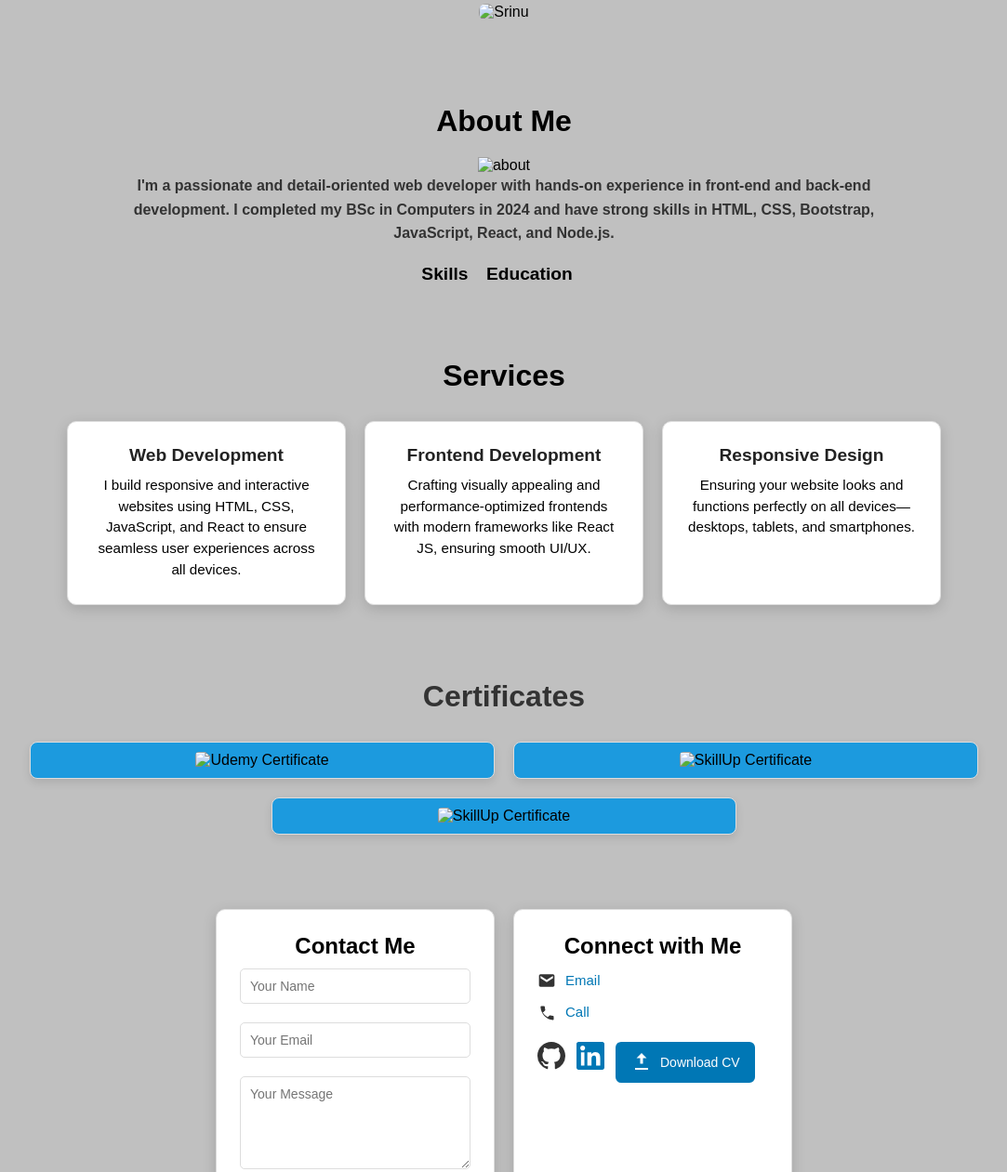
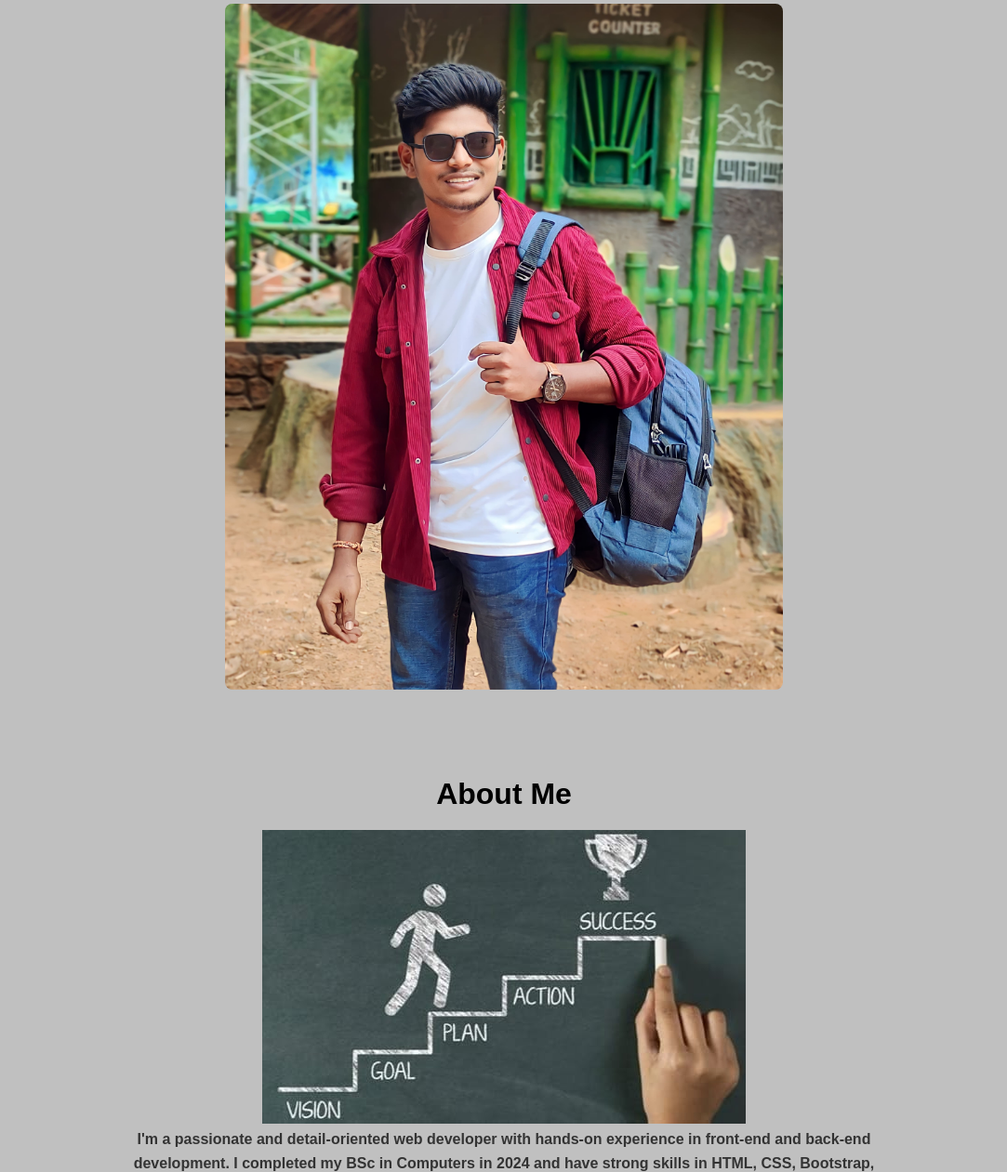
Before and after one commit to Srinu1505/Srinuk-portfolio-web, a plain HTML site: page index.html in a window 1280 px wide. Shown: the part 207-1468 px from the top of the page at 93% size, without its empty margins (98-1181 px from the left). Drawn offline with Linux system fonts and the light colour scheme.

Commit message:
index.html

```diff
--- a/index.html
+++ b/index.html
@@ -26,12 +26,12 @@
     <section id="home" style="background-color: silver;">
         <h1>Hi, I'm Srinu</h1>
         <h2>Web Developer</h2>
-        <img src="images/srinu.jpg" alt="Srinu" />
+        <img src="srinu.jpg" alt="Srinu" />
     </section>
 
     <section id="about" style="background-color: silver;">
         <h2>About Me</h2>
-        <img src="images/about.js.jpg" alt="about">
+        <img src="about.js.jpg" alt="about">
         <p style="font-weight: 900;">
             I'm a passionate and detail-oriented web developer with hands-on experience in front-end and back-end
             development.
@@ -98,13 +98,13 @@
         <h2>Certificates</h2>
         <div class="certificates-container">
             <div class="certificate-card">
-                <img src="images/udemy1.jpg" alt="Udemy Certificate">
+                <img src="udemy1.jpg" alt="Udemy Certificate">
             </div>
             <div class="certificate-card">
-                <img src="images/skillUp.html.jpg" alt="SkillUp Certificate">
+                <img src="skillUp.html.jpg" alt="SkillUp Certificate">
             </div>
             <div class="certificate-card">
-                <img src="images/udemy2.jpg" alt="SkillUp Certificate">
+                <img src="udemy2.jpg" alt="SkillUp Certificate">
             </div>
         </div>
     </section>
```
